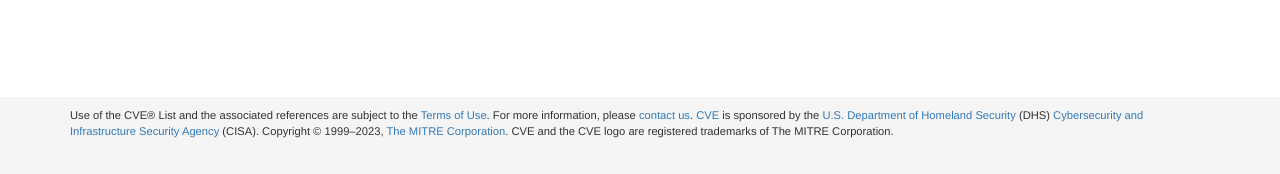
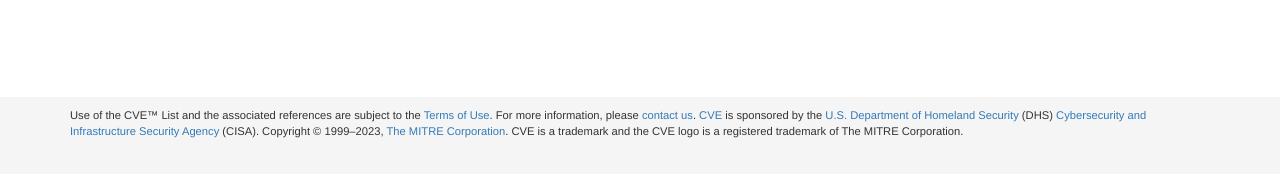
Before and after one commit to CVEProject/cveproject.github.io, a Jekyll site: the page built from index.md, in a window 1280 px wide. Shown: the part 723-897 px from the top of the page. Built offline with Jekyll 4.4.1, drawn with Linux system fonts in a browser that asks for light colours; nearby versions of some CDN libraries.

Commit message:
Update footer.html

```diff
--- a/_includes/footer.html
+++ b/_includes/footer.html
@@ -2,10 +2,10 @@
 
   <div class="container">
     <p>
-      Use of the CVE&reg; List and the associated
+      Use of the CVE&trade; List and the associated
       references are subject to the
       <a href="https://www.cve.org/Legal/TermsOfUse" target="_blank">Terms of Use</a>.
-      For more information, please <a href="https://cveform.mitre.org/" target="_blank">contact us</a>. <a href="https://www.cve.org/" target="_blank">CVE</a> is sponsored by the <a href="https://www.dhs.gov/" target="_blank">U.S. Department of Homeland Security</a> (DHS) <a href="https://www.dhs.gov/cisa/cybersecurity-division/" target="_blank">Cybersecurity and Infrastructure Security Agency</a> (CISA). Copyright © 1999–2023, <a href="https://www.mitre.org/" target="_blank">The MITRE Corporation</a>. CVE and the CVE logo are registered trademarks of The MITRE Corporation.
+      For more information, please <a href="https://cveform.mitre.org/" target="_blank">contact us</a>. <a href="https://www.cve.org/" target="_blank">CVE</a> is sponsored by the <a href="https://www.dhs.gov/" target="_blank">U.S. Department of Homeland Security</a> (DHS) <a href="https://www.dhs.gov/cisa/cybersecurity-division/" target="_blank">Cybersecurity and Infrastructure Security Agency</a> (CISA). Copyright © 1999–2023, <a href="https://www.mitre.org/" target="_blank">The MITRE Corporation</a>. CVE is a trademark and the CVE logo is a registered trademark of The MITRE Corporation.
     </p>
   </div>
 
```
